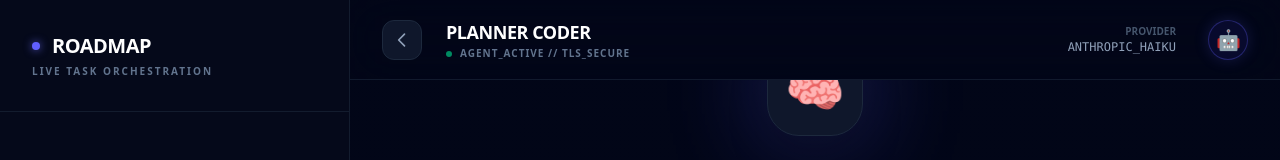
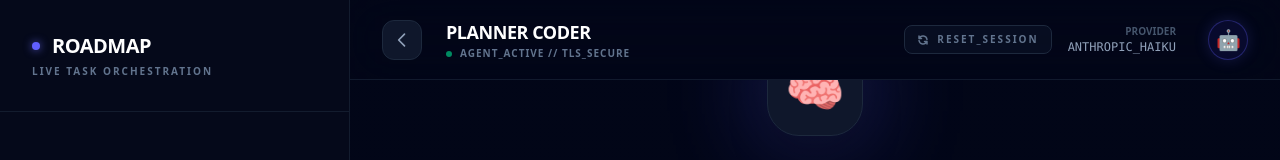
Before and after one commit to Salman-Ahamed/SmythOS-SDK-Agent, a Next.js app: page /practice/06-planner-chat in a window 1280 px wide. Shown: the top 160 px of the page. Built offline with nearby package versions, Linux system fonts and the light colour scheme.

Commit message:
Add Reset Session Functionality: Introduce a reset session button to clear messages, tasks, and status, and update session ID in the Planner Chat page for improved user experience.

```diff
--- a/src/app/practice/06-planner-chat/page.tsx
+++ b/src/app/practice/06-planner-chat/page.tsx
@@ -25,7 +25,7 @@ export default function PlannerChatPage() {
   const [messages, setMessages] = useState<Message[]>([]);
   const [input, setInput] = useState("");
   const [isLoading, setIsLoading] = useState(false);
-  const [sessionId] = useState(() => `planner-${Date.now()}`);
+  const [sessionId, setSessionId] = useState(() => `planner-${Date.now()}`);
   const [currentTasks, setCurrentTasks] = useState<Record<string, Task>>({});
   const [status, setStatus] = useState<string>("");
 
@@ -39,6 +39,15 @@ export default function PlannerChatPage() {
   useEffect(() => {
     scrollToBottom();
   }, [messages, status, currentTasks]);
+
+  const resetSession = () => {
+    setMessages([]);
+    setCurrentTasks({});
+    setStatus("");
+    setIsLoading(false);
+    streamingContentRef.current = "";
+    setSessionId(`planner-${Date.now()}`);
+  };
 
   const sendMessage = async () => {
     if (!input.trim() || isLoading) return;
@@ -310,6 +319,13 @@ export default function PlannerChatPage() {
             </div>
           </div>
           <div className="flex items-center gap-4">
+            <button
+              onClick={resetSession}
+              className="text-[10px] font-bold text-slate-500 hover:text-red-400 transition-colors uppercase tracking-[0.2em] flex items-center gap-2 border border-slate-800 rounded-lg px-3 py-1.5 bg-slate-900/50"
+            >
+              <svg className="w-3 h-3" fill="none" viewBox="0 0 24 24" stroke="currentColor"><path strokeLinecap="round" strokeLinejoin="round" strokeWidth={3} d="M4 4v5h.582m15.356 2A8.001 8.001 0 004.582 9m0 0H9m11 11v-5h-.581m0 0a8.003 8.003 0 01-15.357-2m15.357 2H15" /></svg>
+              Reset_Session
+            </button>
             <div className="hidden sm:flex flex-col items-end mr-4">
               <span className="text-[10px] font-bold text-slate-600 uppercase">Provider</span>
               <span className="text-xs font-mono text-slate-400">ANTHROPIC_HAIKU</span>
```
